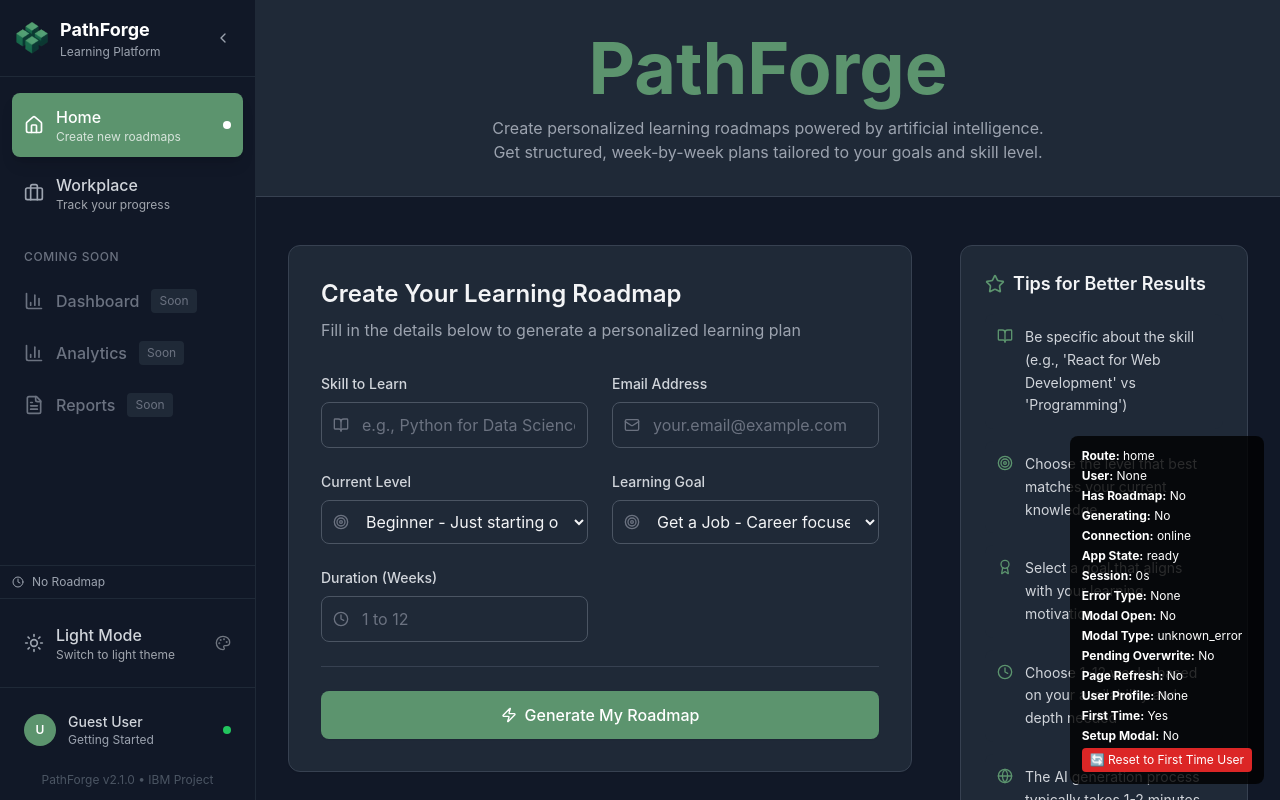
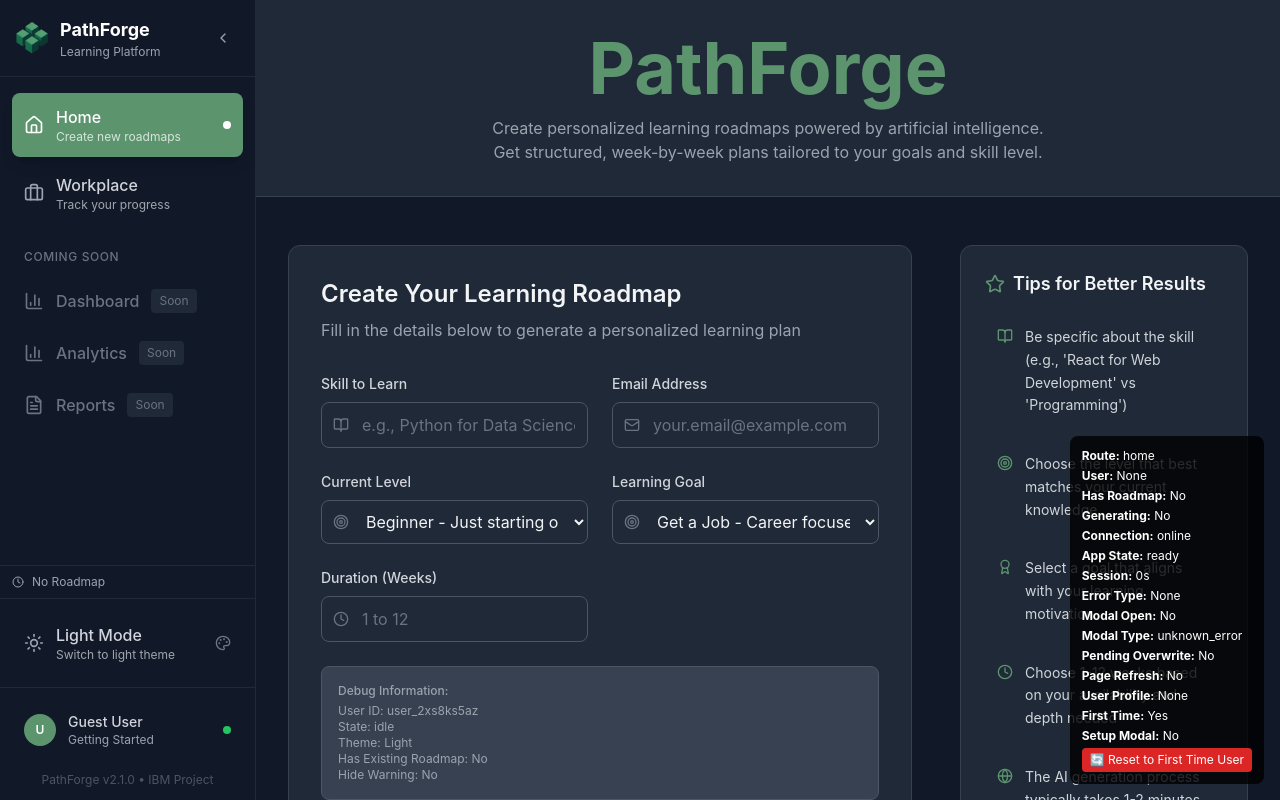
Before and after one commit to srivas-saksham/PathForge-Roadmap, a React (Create React App) app: page / in a window 1280 px wide. Shown: the top 800 px of the page. Built offline with nearby package versions, Linux system fonts and the light colour scheme.

Commit message:
User ID Bug Fix

```diff
--- a/src/components/02Home.jsx
+++ b/src/components/02Home.jsx
@@ -188,7 +188,7 @@ const Home = ({
   // Form state
   const [formData, setFormData] = useState({
     skill: '',
-    userID: '',
+    userID: generateUserID(),
     email: '',
     goal: 'Get a Job',
     level: 'Beginner',
@@ -223,17 +223,16 @@ const Home = ({
     { value: 'Skill Upgrade', label: 'Skill Upgrade - Professional development' }
   ];
 
-  // // Initialize form data
-  // useEffect(() => {
-  //   if (existingFormData) {
-  //     setFormData(existingFormData);
-  //   } else {
-  //     setFormData(prev => ({
-  //       ...prev,
-  //       userID: generateUserID()
-  //     }));
-  //   }
-  // }, [existingFormData]);
+  // Initialize form data and userID
+  useEffect(() => {
+    // Always generate a userID if one doesn't exist
+    if (!formData.userID) {
+      setFormData(prev => ({
+        ...prev,
+        userID: generateUserID()
+      }));
+    }
+  }, [])
 
   // Initialize "don't show again" preference from localStorage
   useEffect(() => {
```
